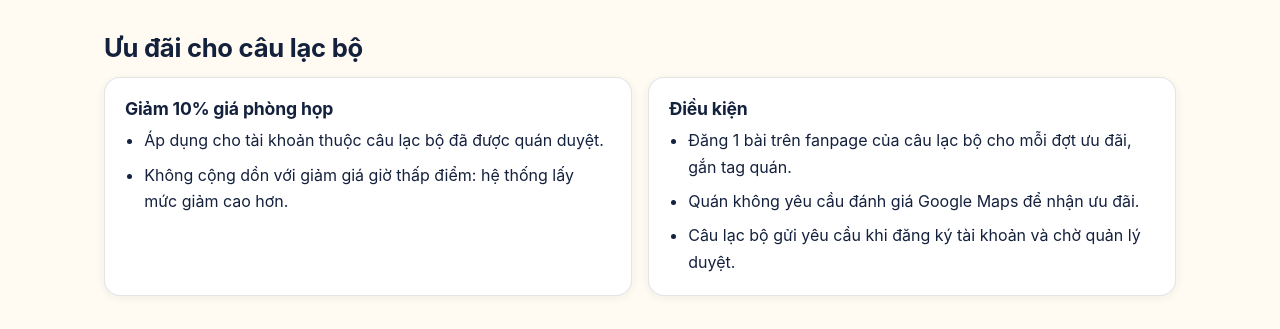
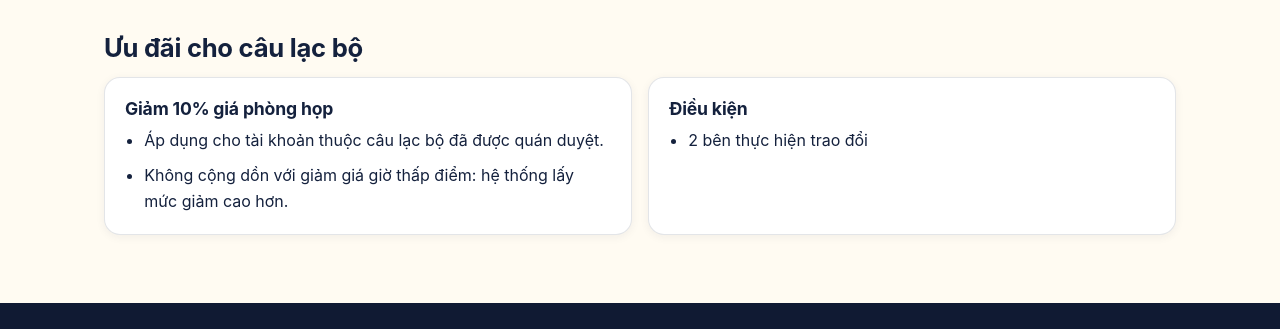
Before and after one commit to pv7c2v7fws-bit/Lumen-24, a plain HTML site: page cong-dong.html in a window 1280 px wide. Shown: the part 1200-1529 px from the top of the page. Drawn offline with Linux system fonts and the light colour scheme.

Commit message:
Update cong-dong.html

```diff
--- a/cong-dong.html
+++ b/cong-dong.html
@@ -128,9 +128,9 @@
           <article class="pg-card">
             <h3>Điều kiện</h3>
             <ul class="pg-list">
-              <li>Đăng 1 bài trên fanpage của câu lạc bộ cho mỗi đợt ưu đãi, gắn tag quán.</li>
-              <li>Quán không yêu cầu đánh giá Google Maps để nhận ưu đãi.</li>
-              <li>Câu lạc bộ gửi yêu cầu khi đăng ký tài khoản và chờ quản lý duyệt.</li>
+              <li>2 bên thực hiện trao đổi</li>
+
+
             </ul>
           </article>
         </div>
```
